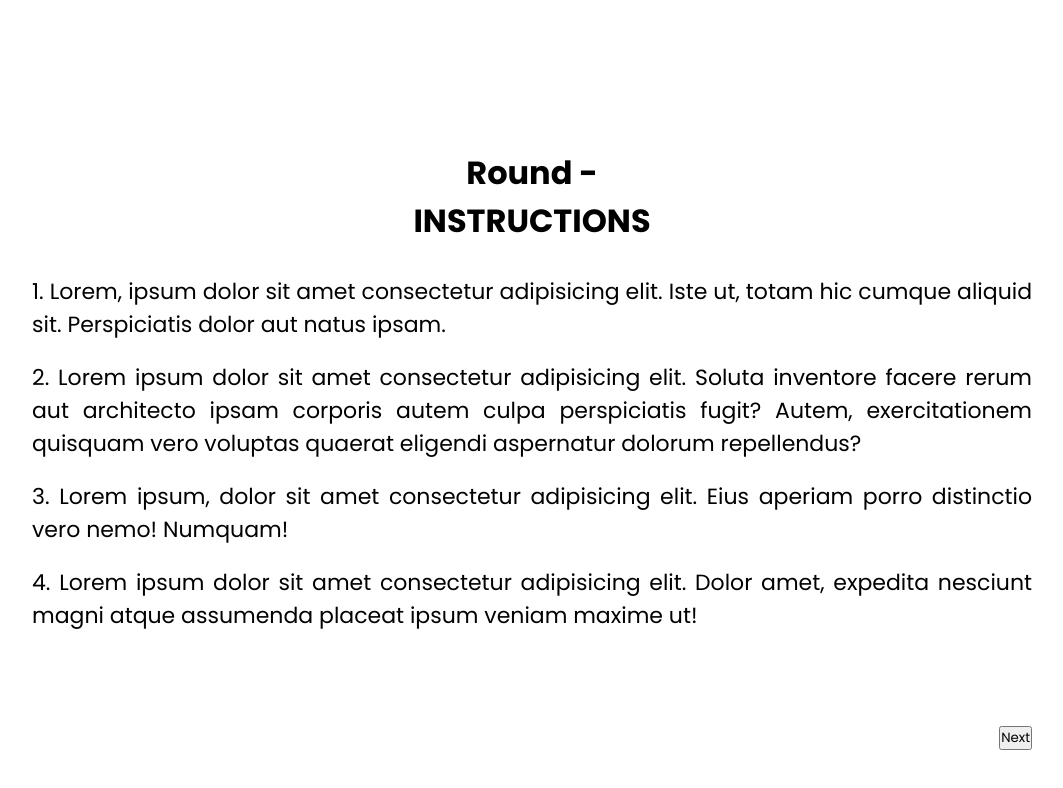
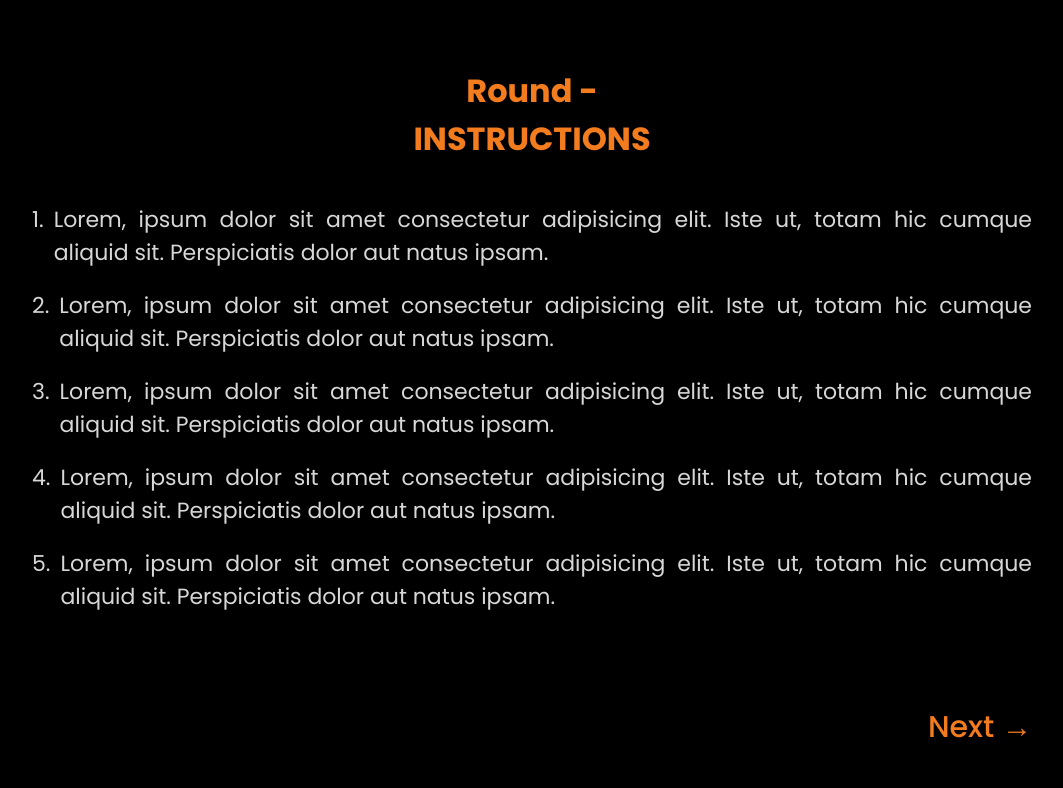
Before and after one commit to KishorBhagat/Blind-Code-2023, a React (Create React App) app: page / in a window 1280 px wide. Shown: the top 788 px of the page, without its empty margins (108-1171 px from the left). Built offline with nearby package versions, Linux system fonts and the light colour scheme; no server answers.

Commit message:
added thanks component and colors to instruction and registration page

```diff
--- a/src/App.js
+++ b/src/App.js
@@ -3,7 +3,7 @@ import Register from './Pages/Register';
 import Contest from './Pages/Contest';
 import GlobalStyle from './GlobalStyle';
 import Instructions from './Pages/Instructions';
-import Thanks from './Pages/Thanks';
+import Thanks from './Components/Thanks';
 import { useState } from 'react';
 
 function App() {
--- a/src/Components/ContestantDetails.js
+++ b/src/Components/ContestantDetails.js
@@ -2,7 +2,8 @@ import React from 'react'
 import styled from 'styled-components';
 
 const StyledContest = styled.div`
-    background-color: #10386f;
+    background-color: #104765;
+    /* background-color: #10386f; */
     color: white;
     padding: 10px 15px;
     width: 100%;
--- a/src/Components/Editor.js
+++ b/src/Components/Editor.js
@@ -14,19 +14,10 @@ const StyledEditor = styled.div`
             width: 100%;
             resize: none;
             background-color: black;
-            /* border: none; */
-            border-top: 2px solid #D7D7D7;
-            border-right: 2px solid #D7D7D7;
-            /* border-left: none;
-            border-bottom: none; */
-            border-left: 2px solid #D7D7D7;
-            border-bottom: 2px solid #D7D7D7;
-
+            border: 2px solid #D7D7D7;
             padding: 10px 15px;
             font-size: 18px;
             caret-color: currentColor;
-            /* color: black; */
-
             ::selection {
                 background-color: transparent;
             }
@@ -38,12 +29,11 @@ const StyledEditor = styled.div`
             }
             ::-webkit-scrollbar-thumb {
                 background: #D7D7D7;
-                /* background: #000; */
                 border-radius: 10px;
             }
             :focus{
                 outline: none;
-                border: 2px solid red;
+                border: 2px solid #08f308;
             }
         }
     }
@@ -106,10 +96,21 @@ const Editor = (props, ref) => {
         getQuestion();
     }
 
+
+    const handleKey = (e)=> {
+        // console.log(e.code);
+        if(e.code == 'Tab'){
+            e.preventDefault();
+            // console.log("hey indent req");
+            // console.log(ref.current.value + '\t' + "Tabbed");
+            ref.current.value = ref.current.value + '    ';
+        }
+    }
+
     return (
         <StyledEditor className='editor'>
             <form id='editorForm'>
-                <textarea spellCheck="false" ref={ref}></textarea>
+                <textarea spellCheck="false" ref={ref} onKeyDown={handleKey}></textarea>
             </form>
         </StyledEditor>
     )
--- a/src/Components/Question.js
+++ b/src/Components/Question.js
@@ -4,7 +4,8 @@ import styled from 'styled-components';
 const StyledQuestion = styled.div`
     flex: 30;
     height: 87vh;
-    background-color: #10386f;
+    background-color: #104765;
+    /* background-color: #10386f; */
     border-top: 2px solid #D7D7D7;
     border-right: 2px solid #D7D7D7;
     border-bottom: 2px solid #D7D7D7;
--- /dev/null
+++ b/src/Components/Thanks.js
@@ -0,0 +1,41 @@
+import React from 'react'
+import styled from 'styled-components';
+
+const StyledThanks = styled.div`
+  .background{
+    position: relative;
+    background-color: white;
+    height: 100vh;
+    /* filter: blur(8px); */
+    opacity: 0.2;
+  }
+  .thanksBox{
+    position: absolute;
+    display: flex;
+    justify-content: center;
+    align-items: center;
+    font-size: 30px;
+    height: 260px;
+    width: 500px;
+    padding: 50px;
+    top: calc(50% - 130px);
+    left: calc(50% - 250px);
+    background-color: white;
+    /* color: #D7D7D7; */
+    filter:drop-shadow(5px 5px 10px black);
+
+  }
+`;
+
+const Thanks = () => {
+  return (
+    <StyledThanks className='thanks'>
+      <div className='background'></div>
+      <div className='thanksBox'>
+        <p>Thanks for participating!</p>
+      </div>
+    </StyledThanks>
+  )
+}
+
+export default Thanks
--- a/src/Components/Timer.js
+++ b/src/Components/Timer.js
@@ -50,8 +50,7 @@ const Timer = ({minutes, setTimeover, pageSwitched}) => {
 
   return (
     <StyledTimer>
-        Time remaining - <span>{ (mins<10)? '0'+mins : mins } : { (secs<10) ? '0'+secs : secs}</span>
-        {/* {(secs===0 && mins===0) && <p>Game Over</p>} */}
+      Time remaining - <span>{ (mins<10)? '0'+mins : mins } : { (secs<10) ? '0'+secs : secs}</span> mins
     </StyledTimer>
   )
 }
--- a/src/Pages/Contest.js
+++ b/src/Pages/Contest.js
@@ -6,6 +6,7 @@ import Question from '../Components/Question';
 import ContestantDetails from '../Components/ContestantDetails';
 import Timer from '../Components/Timer';
 import { QuestionContext } from '../Context/QuestionContext';
+import Thanks from '../Components/Thanks';
 
 const StyledContest = styled.div`
   height: 100vh;
@@ -47,6 +48,7 @@ const StyledContest = styled.div`
         align-items: center;
         justify-content: center;
         font-size: 13px;
+        /* background-color: green; */
         background-color: #ff0000;
         color: white;
         height: 20px;
@@ -59,6 +61,13 @@ const StyledContest = styled.div`
         box-shadow: rgba(0, 0, 0, 0.39) 0px 2px 1.5px, rgba(0, 0, 0, 0.23) 0px 6px 6px;
       }
     }
+    .contest{
+      position: relative;
+      top: -100%;
+      /* z-index: -1; */
+      /* filter: blur(1px); */
+      z-index: 10;
+    }
 `;
 
 const Contest = () => {
@@ -67,6 +76,7 @@ const Contest = () => {
   const [viewCount, setViewCount] = useState(0);
   const editorRef = useRef(null);
   const showBtnRef = useRef(null);
+  const mainRef = useRef(null);
 
   const [name, setName] = useState("");
   const [regdNo, setRegdNo] = useState("");
@@ -113,9 +123,15 @@ const Contest = () => {
     }
   }
 
-  // if(timeover){
-  //   // trigger form submit
-  // }
+  useEffect(()=>{
+
+    if(timeover){
+      setTimeout(() => {
+        mainRef.current.style.zIndex = "-1"
+
+      }, 2000);
+    }
+  }, [timeover])
 
   const handleVisibilityChange = (event) => {
     if(document.visibilityState === 'hidden'){
@@ -136,6 +152,10 @@ const Contest = () => {
 
   return (
     <StyledContest>
+      <Thanks />
+
+      <div className='contest' ref={mainRef}>
+
         <span className='timer'><Timer minutes={minutes} setTimeover={setTimeover} pageSwitched={pageSwitched}/></span>
         {/* <span><button type='submit' form='editorForm' >Submit</button></span> */}
 
@@ -149,6 +169,7 @@ const Contest = () => {
           <div className='count'>{viewChances}</div>
           <button onClick={handleClick} ref={showBtnRef}>Show Code</button>
         </div>
+      </div>
     </StyledContest>
   )
 }
--- a/src/Pages/Instructions.js
+++ b/src/Pages/Instructions.js
@@ -10,19 +10,38 @@ const StyledInstructions = styled.div`
     align-items: center;
     justify-content: center;
     height: 100vh;
+    background-color: black;
+    /* background-color: #104765; */
+
+    /* color: #D6D6D6; */
+    color: #D7D7D7;
     .instructions{
-      /* background-color: pink; */
+      /* margin-bottom: 50px; */
+      padding-bottom: 100px;
       width: 1000px;
       .heading{
-        margin-bottom: 30px;
+        margin-bottom: 40px;
+        /* color: #ff0000; */
+        color: #f37c1e;
+
         h1{
           text-align: center;
         }
       }
-      p{
-        font-size: 22px;
-        margin: 20px 0;
-        text-align: justify;
+      .points{
+        .point{
+          display: flex;
+          align-items: flex-start;
+          gap: 10px;
+          margin: 20px 0;
+          span{
+            font-size: 22px;
+          }
+          p{
+            font-size: 22px;
+            text-align: justify;
+          }
+        }
       }
     }
 
@@ -31,6 +50,11 @@ const StyledInstructions = styled.div`
       bottom: 50px;
       right: calc(50% - 500px);
       cursor: pointer;
+      background-color: transparent;
+      color: #f37c1e;
+      font-size: 30px;
+      font-weight: 500;
+      border: none;
     }
 `;
 
@@ -51,14 +75,15 @@ const Instructions = () => {
           <h1>Round - {round}</h1>
           <h1>INSTRUCTIONS</h1>
         </div>
-        <div className="instructions">
-            <p>1. Lorem, ipsum dolor sit amet consectetur adipisicing elit. Iste ut, totam hic cumque aliquid sit. Perspiciatis dolor aut natus ipsam.</p>
-            <p>2. Lorem ipsum dolor sit amet consectetur adipisicing elit. Soluta inventore facere rerum aut architecto ipsam corporis autem culpa perspiciatis fugit? Autem, exercitationem quisquam vero voluptas quaerat eligendi aspernatur dolorum repellendus?</p>
-            <p>3. Lorem ipsum, dolor sit amet consectetur adipisicing elit. Eius aperiam porro distinctio vero nemo! Numquam!</p>
-            <p>4. Lorem ipsum dolor sit amet consectetur adipisicing elit. Dolor amet, expedita nesciunt magni atque assumenda placeat ipsum veniam maxime ut!</p>
+        <div className='points'>
+            <div className='point'><span>1. </span><p>Lorem, ipsum dolor sit amet consectetur adipisicing elit. Iste ut, totam hic cumque aliquid sit. Perspiciatis dolor aut natus ipsam.</p></div>
+            <div className='point'><span>2. </span><p>Lorem, ipsum dolor sit amet consectetur adipisicing elit. Iste ut, totam hic cumque aliquid sit. Perspiciatis dolor aut natus ipsam.</p></div>
+            <div className='point'><span>3. </span><p>Lorem, ipsum dolor sit amet consectetur adipisicing elit. Iste ut, totam hic cumque aliquid sit. Perspiciatis dolor aut natus ipsam.</p></div>
+            <div className='point'><span>4. </span><p>Lorem, ipsum dolor sit amet consectetur adipisicing elit. Iste ut, totam hic cumque aliquid sit. Perspiciatis dolor aut natus ipsam.</p></div>
+            <div className='point'><span>5. </span><p>Lorem, ipsum dolor sit amet consectetur adipisicing elit. Iste ut, totam hic cumque aliquid sit. Perspiciatis dolor aut natus ipsam.</p></div>
         </div>
       </div>
-        <button className='next' onClick={handleNext}>Next</button>
+        <button className='next' onClick={handleNext}>Next &rarr;</button>
     </StyledInstructions>
   )
 }
--- a/src/Pages/Register.js
+++ b/src/Pages/Register.js
@@ -9,6 +9,9 @@ const StyledRegister = styled.main`
     flex-direction: column;
     align-items: center;
     justify-content: center;
+    background-color: black;
+    /* background-color: #104765; */
+
     .register{
 
       form{
@@ -20,10 +23,15 @@ const StyledRegister = styled.main`
 
         input{
           width: 400px;
-          margin: 5px;
+          margin: 8px;
           padding: 10px;
           font-size: 18px;
           border-radius: 5px;
+          border: 2px solid black;
+          :focus{
+            outline: 2px solid #f37c1e;
+            /* border: 2px solid #f37c1e; */
+          }
         }
 
         button[type='submit']{
@@ -33,6 +41,16 @@ const StyledRegister = styled.main`
           font-size: 18px;
           margin-top: 20px;
           cursor: pointer;
+          border: none;
+          background-color: #f37c1e;
+          color: white;
+          transition: 0.2s all;
+          :hover{
+            opacity: 0.5;
+          }
+          :active{
+            opacity: 1;
+          }
         }
       }
     }
@@ -41,8 +59,13 @@ const StyledRegister = styled.main`
       /* width: 100px; */
       position: absolute;
       bottom: 50px;
-      left: calc(50% - 200px);
+      left: calc(50% - 500px);
       cursor: pointer;
+      background-color: transparent;
+      color: #f37c1e;
+      font-size: 30px;
+      font-weight: 500;
+      border: none;
     }
 `;
 
@@ -74,11 +97,11 @@ const Register = ({setIsuser}) => {
         <form onSubmit={handleSubmit}>
           <input name="name" type="text" placeholder='Full name' required />
           <input name="regdNo" type="text" placeholder='Registration No.' required />
-          <input name="branch" type="text" placeholder='Branch' required />
+          <input autoComplete='off' name="branch" type="text" placeholder='Branch' required />
           <button type='submit'>START</button>
         </form>
       </div>
-      <button onClick={handlePrev} className="prev">Go Back</button>
+      <button onClick={handlePrev} className="prev"><span>&larr;</span> Go Back</button>
     </StyledRegister>
   )
 }
--- a/src/Pages/Thanks.js
+++ /dev/null
@@ -1,18 +0,0 @@
-import React from 'react'
-import styled from 'styled-components';
-
-const StyledThanks = styled.div`
-    height: 100vh;
-`;
-
-const Thanks = () => {
-  return (
-    <StyledThanks>
-      <div>
-        <p>Thanks for participating.</p>
-      </div>
-    </StyledThanks>
-  )
-}
-
-export default Thanks
```
Lines whose indentation alone changed are shown as unchanged.
